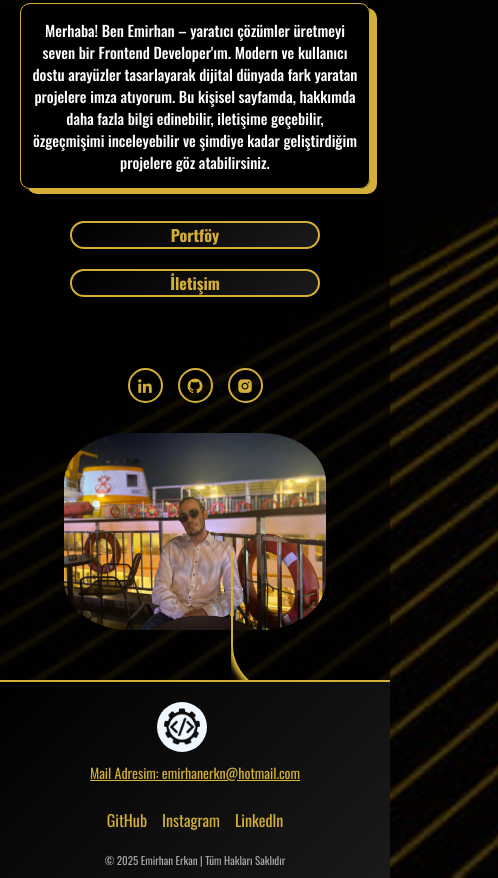
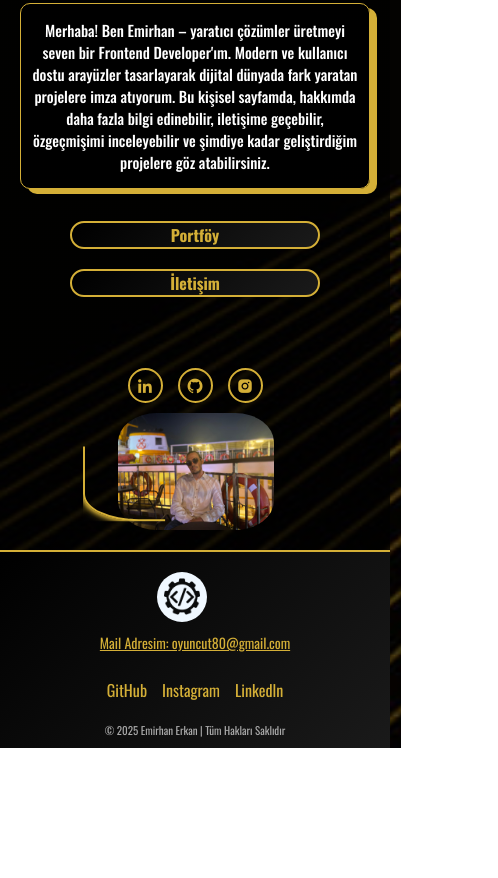
Before and after one commit to Emrhn1/Emrhn1.github.io, a plain HTML site: page index.html in a window 390 px wide. Shown: the part 555-1433 px from the top of the page, 498 px wide, since content can reach past the window. After the commit the page ends 1303 px from the top, so only its background shows below. Drawn offline with nearby package versions, Linux system fonts and the light colour scheme; a web font is replaced by a local one.

Commit message:
Responsive iyileştirmeleri

```diff
--- a/index.html
+++ b/index.html
@@ -61,7 +61,7 @@
         <div class="footer-logo">
           <img src="images/logo.png" alt="Emirhan Logo">
         </div>
-        <a href="mailto:emirhanerkn@hotmail.com" class="mail" target="_blank">Mail Adresim: emirhanerkn@hotmail.com</a>
+        <a href="mailto:oyuncut80@gmail.com" class="mail" target="_blank">Mail Adresim: oyuncut80@gmail.com</a>
         <div class="socials">
           <a href="https://github.com/Emrhn1" target="_blank">GitHub</a>
           <a href="https://www.instagram.com/lms_emir/" target="_blank">Instagram</a>
--- a/style.css
+++ b/style.css
@@ -173,6 +173,8 @@ h1{
         0 0 5px #D4AF37,
         0 0 10px #D4AF37;
     filter: brightness(1);
+    pointer-events: none;
+    transition: all 0.3s;
 }
 
 @keyframes borderRotate {
@@ -528,11 +530,34 @@ footer span {
         padding: 20px 15px;
     }
 
+    .rotating {
+        position: relative;
+        width: 100%;
+        display: flex;
+        justify-content: center;
+        align-items: center;
+    }
     .rotating img {
-        width: 75%;
+        width: 55vw;
+        max-width: 320px;
         height: auto;
-        margin: 30px auto;
+        margin: 30px auto 0 auto;
         display: block;
+        margin-left: 26%;
+        margin-top: 20px;
+
+    }
+    .rotating::after {
+        top: 50%;
+        left: 50%;
+        width: 80vw;
+        max-width: 320px;
+        height: 83%;
+        transform: translate(-50%, -50%);
+        margin: 0;
+        border-radius: 25%;
+        transform-origin: center center;
+        pointer-events: none;
     }
 
     .content .home-buttons {
@@ -573,6 +598,27 @@ footer span {
         padding: 15px 10px;
     }
 
+    .rotating img {
+        width:40vw;
+        max-width: 220px;
+        margin: 20px auto 0 auto;
+        display: block;
+        margin-left: 28%;
+        margin-top: 10px;
+    }
+    .rotating::after {
+        top: 50%;
+        left: 50%;
+        width: 90vw;
+        max-width: 220px;
+        height: 83%;
+        transform: translate(-50%, -50%);
+        margin: 0;
+        border-radius: 25%;
+        transform-origin: center center;
+        pointer-events: none;
+    }
+
     img {
         width: 80%;
     }
@@ -587,6 +633,7 @@ footer span {
         height: 35px;
         font-size: 18px;
     }
+
 }
 
 @media (max-width: 400px) {
```
Also changed, not shown: hakkimda.css (+13 -5 lines), hakkimda.html (+1 -1 lines), iletisim.html (+5 -5 lines), portfolio.css (+39 -0 lines), portfolio.html (+1 -1 lines).
